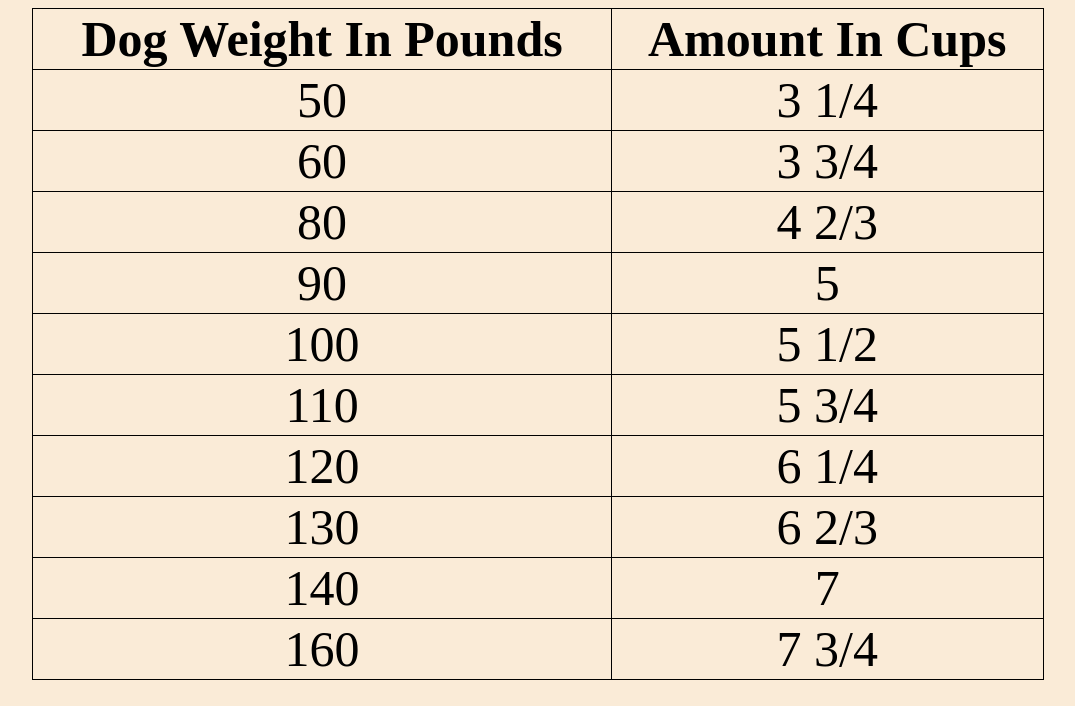
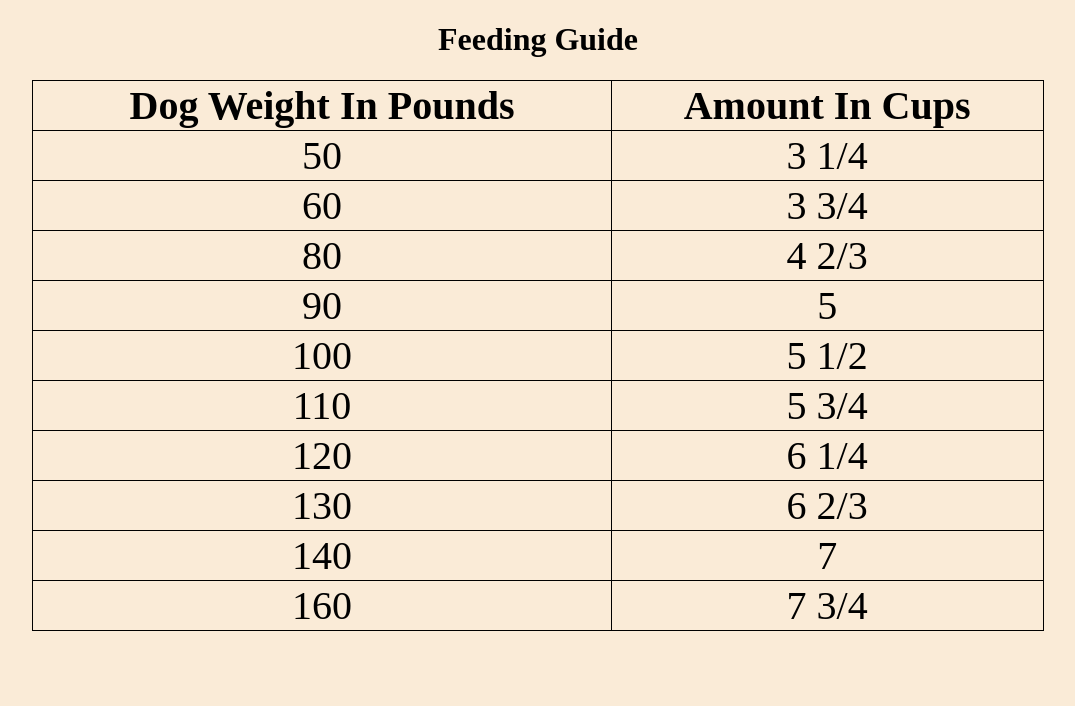
Before and after one commit to alamogeorge/HTML2, a plain HTML site: page Tables/amounts.html in a window 1280 px wide. Shown: the whole page, without its empty margins (102-1177 px from the left). Drawn offline with Linux system fonts and the light colour scheme.

Commit message:
table style changes

```diff
--- a/Tables/amounts.html
+++ b/Tables/amounts.html
@@ -12,10 +12,13 @@ table.center {
   margin-left:auto;
   margin-right:auto;
 }
-</style>
+.background-color {
+}
+    </style>
 </head>
+	<h1 style="text-align:center">Feeding Guide</h1>
 <body style="background-color:antiquewhite;">
-	 <table style="font-size: 50px" class="center" width="80%">
+	 <table style="font-size: 40px" class="center" width="80%">
   <tr>
     <th>Dog Weight In Pounds</th>
     <th>Amount In Cups</th>
```
